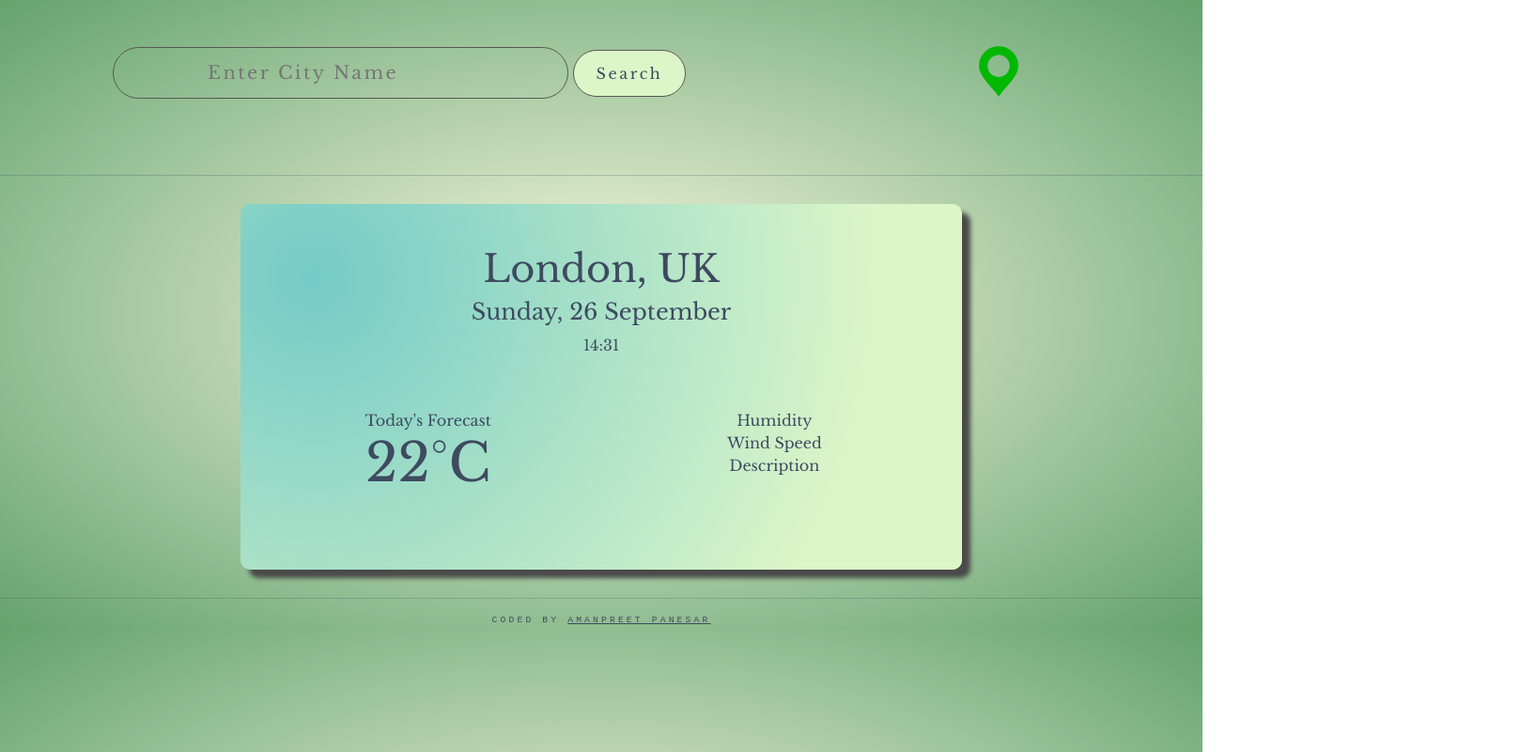
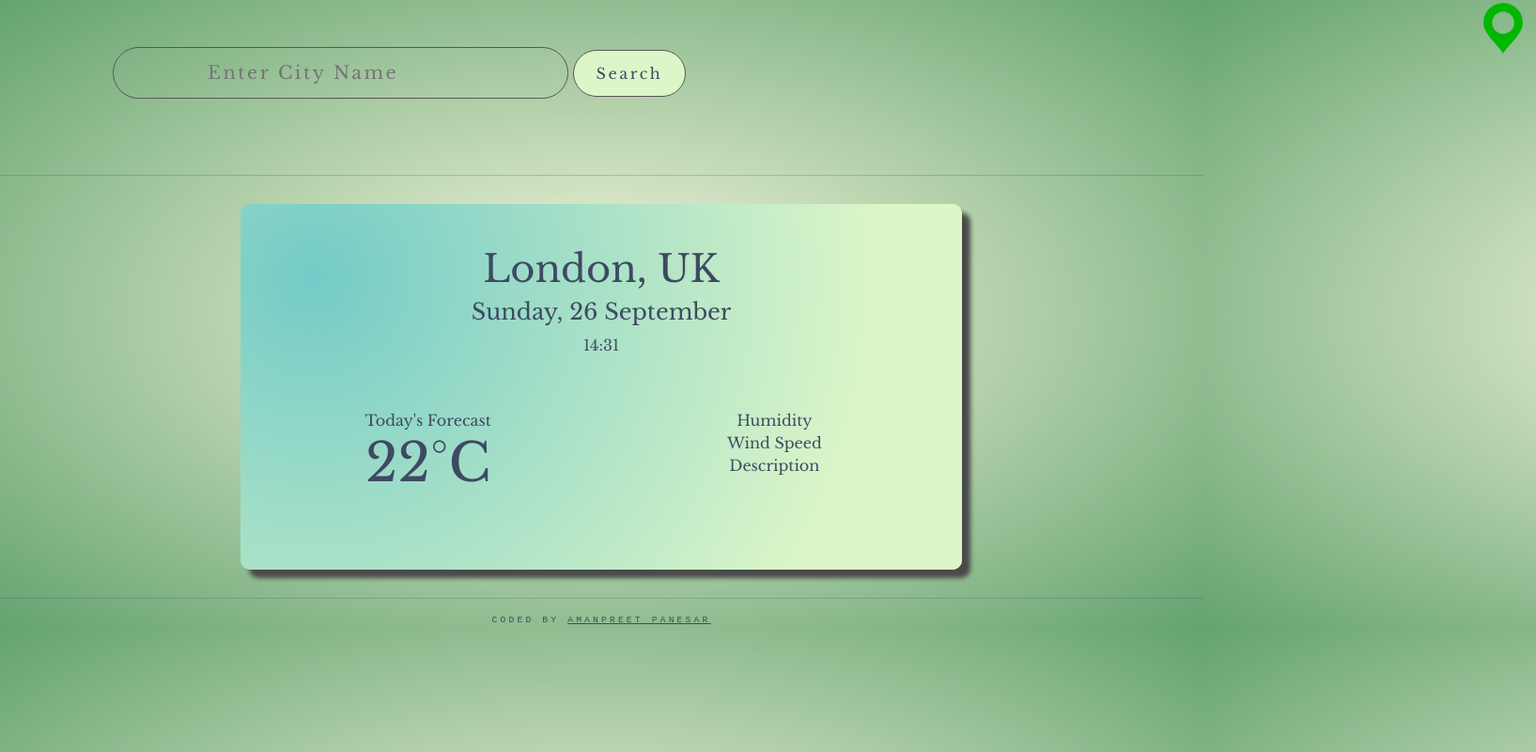
Before and after one commit to akpanesar/NewWeatherAppProject, a website built with Parcel: page index.html in a window 1280 px wide. Shown: the whole page at 94% size, 1635 px wide, since content can reach past the window. Built offline with nearby package versions, Linux system fonts and the light colour scheme.

Commit message:
Updated location icon position

```diff
--- a/src/styles.css
+++ b/src/styles.css
@@ -57,8 +57,8 @@ button::hover {
 
 .current-location {
   position: relative;
-  top: -9px;
-  right: -21px;
+  top: -55px;
+  right: -558px;
 }
 .current-location:hover {
   cursor: pointer;
```
